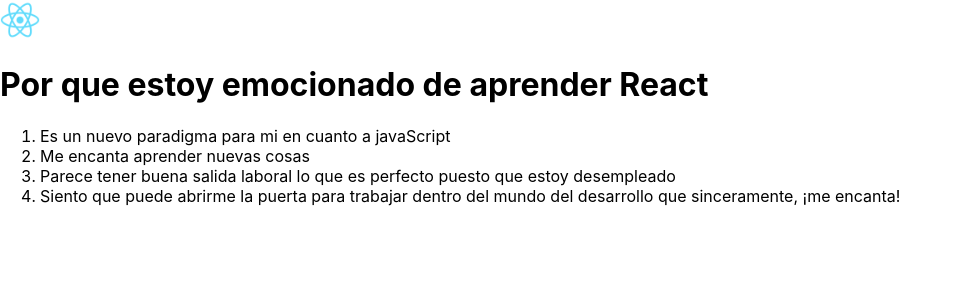
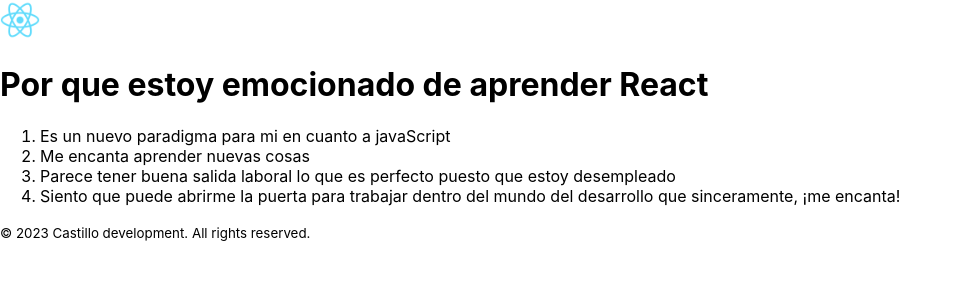
Before and after one commit to crcascr/React-Learning, a React (Create React App) app in the folder primera-pagina-con-react/: page / in a window 1280 px wide. Shown: the top 300 px of the page, without its empty margins (0-961 px from the left). Built offline with nearby package versions, Linux system fonts and the light colour scheme.

Commit message:
Componentes personalizados

```diff
--- a/primera-pagina-con-react/src/index.js
+++ b/primera-pagina-con-react/src/index.js
@@ -24,7 +24,11 @@
 function NombreTemporal() {
   return (
     <div>
-      <img src={logo} alt="Logo" style={{ height: "40px" }} />
+      <header>
+        <nav>
+          <img src={logo} alt="Logo" style={{ height: "40px" }} />
+        </nav>
+      </header>
       <h1>Por que estoy emocionado de aprender React</h1>
       <ol>
         <li>Es un nuevo paradigma para mi en cuanto a javaScript</li>
@@ -38,6 +42,9 @@
           desarrollo que sinceramente, ¡me encanta!
         </li>
       </ol>
+      <footer>
+        <small>© 2023 Castillo development. All rights reserved.</small>
+      </footer>
     </div>
   );
 }
```
